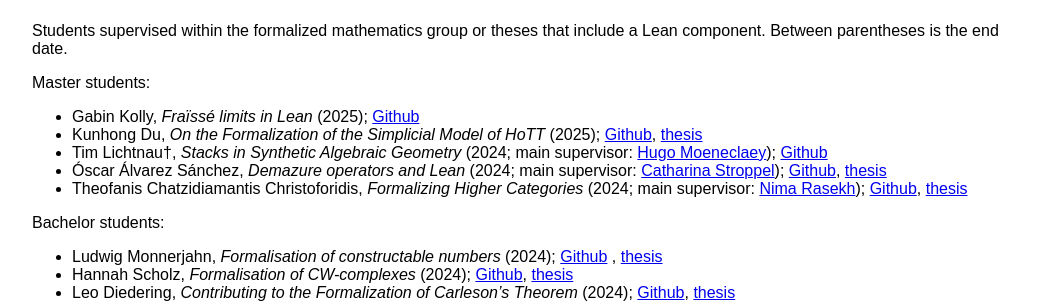
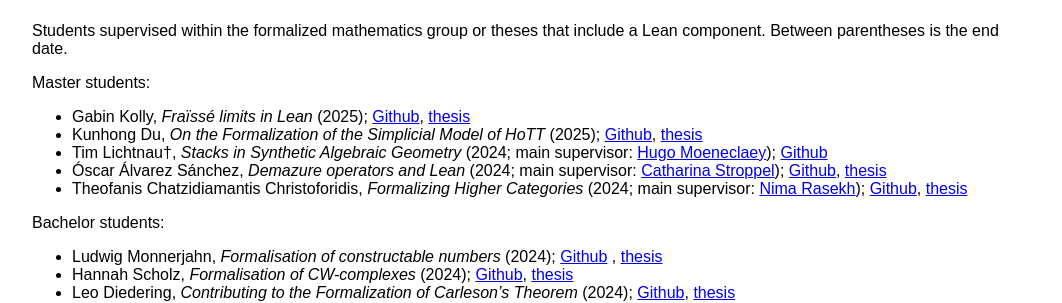
Before and after one commit to fpvandoorn/fpvandoorn.github.io, a Jekyll site: the page built from formalized-mathematics.md, in a window 1280 px wide. Shown: the part 1364-1667 px from the top of the page, without its empty margins (108-1170 px from the left). Built offline with Jekyll 4.4.1, drawn with Linux system fonts in a browser that asks for light colours; our own code applies the rules of GitHub Pages for plain Markdown files.

Commit message:
add pdf Gabin Kolly thesis

```diff
--- a/formalized-mathematics.md
+++ b/formalized-mathematics.md
@@ -75,8 +75,8 @@ Schedule:
 Students supervised within the formalized mathematics group or theses that include a Lean component. Between parentheses is the end date.
 
 Master students:
-* Gabin Kolly, *Fraïssé limits in Lean* (2025); [Github](https://github.com/GabinKolly)<!--, [thesis](theses/GabinKolly.pdf)-->
-* Kunhong Du, *On the Formalization of the Simplicial Model of HoTT* (2025); [Github](https://github.com/KunhongDu/HoTT-Model), [thesis](theses/KunhongDu.pdf) <!-- PhD with Nicolai Kraus? -->
+* Gabin Kolly, *Fraïssé limits in Lean* (2025); [Github](https://github.com/GabinKolly), [thesis](theses/GabinKolly.pdf)
+* Kunhong Du, *On the Formalization of the Simplicial Model of HoTT* (2025); [Github](https://github.com/KunhongDu/HoTT-Model), [thesis](theses/KunhongDu.pdf) <!-- PhD with Nicolai Kraus -->
 * Tim Lichtnau†, *Stacks in Synthetic Algebraic Geometry* (2024; main supervisor: [Hugo Moeneclaey](https://www.hugomoeneclaey.com/)); [Github](https://github.com/timlichtnau/)
 * Óscar Álvarez Sánchez, *Demazure operators and Lean* (2024; main supervisor: [Catharina Stroppel](https://www.math.uni-bonn.de/ag/stroppel/)); [Github](https://github.com/bolito2/DemazureOperatorsLean), [thesis](theses/OscarAlvarez.pdf)
 * Theofanis Chatzidiamantis Christoforidis, *Formalizing Higher Categories* (2024; main supervisor: [Nima Rasekh](https://nimarasekh.github.io/)); [Github](https://github.com/thchatzidiamantis/sHoTT), [thesis](theses/TheofanisChristoforidis.pdf) <!-- PhD in London, Western Ontario -->
```
Also changed, not shown: 1 other file.
